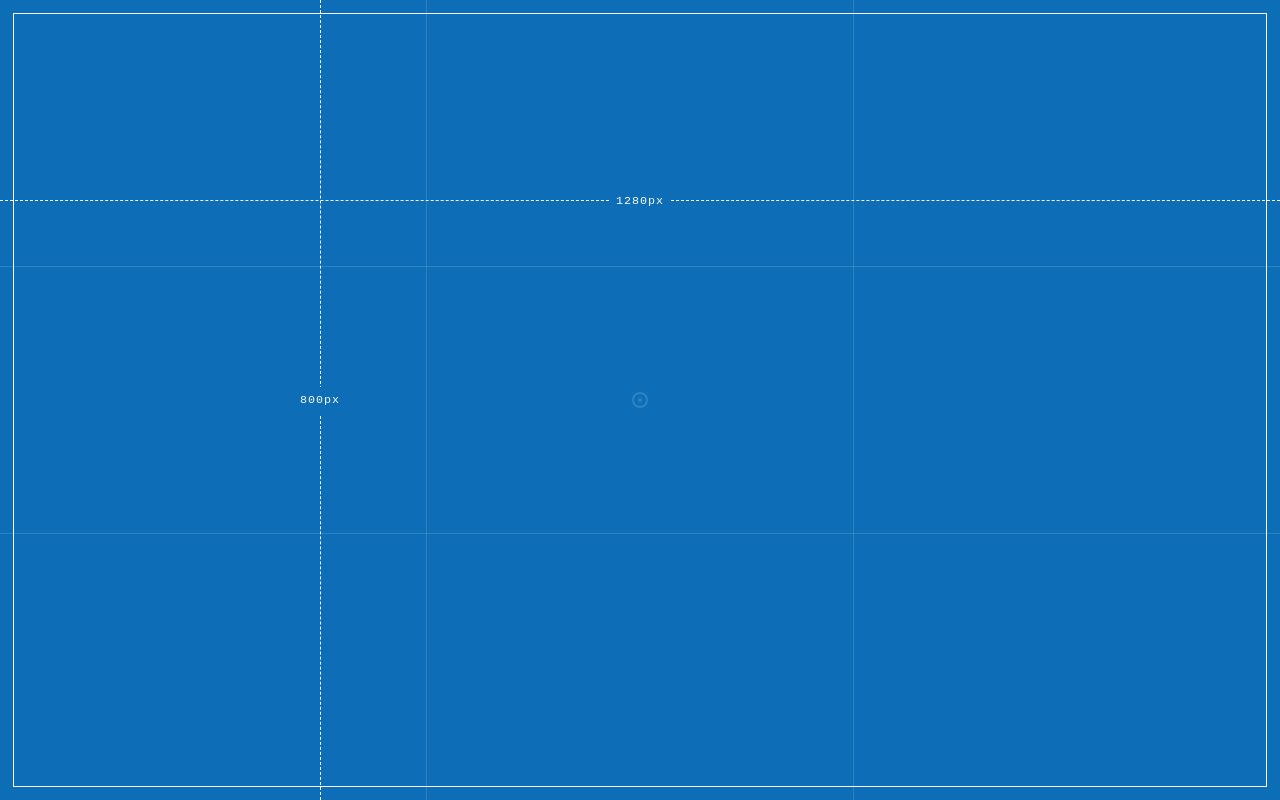
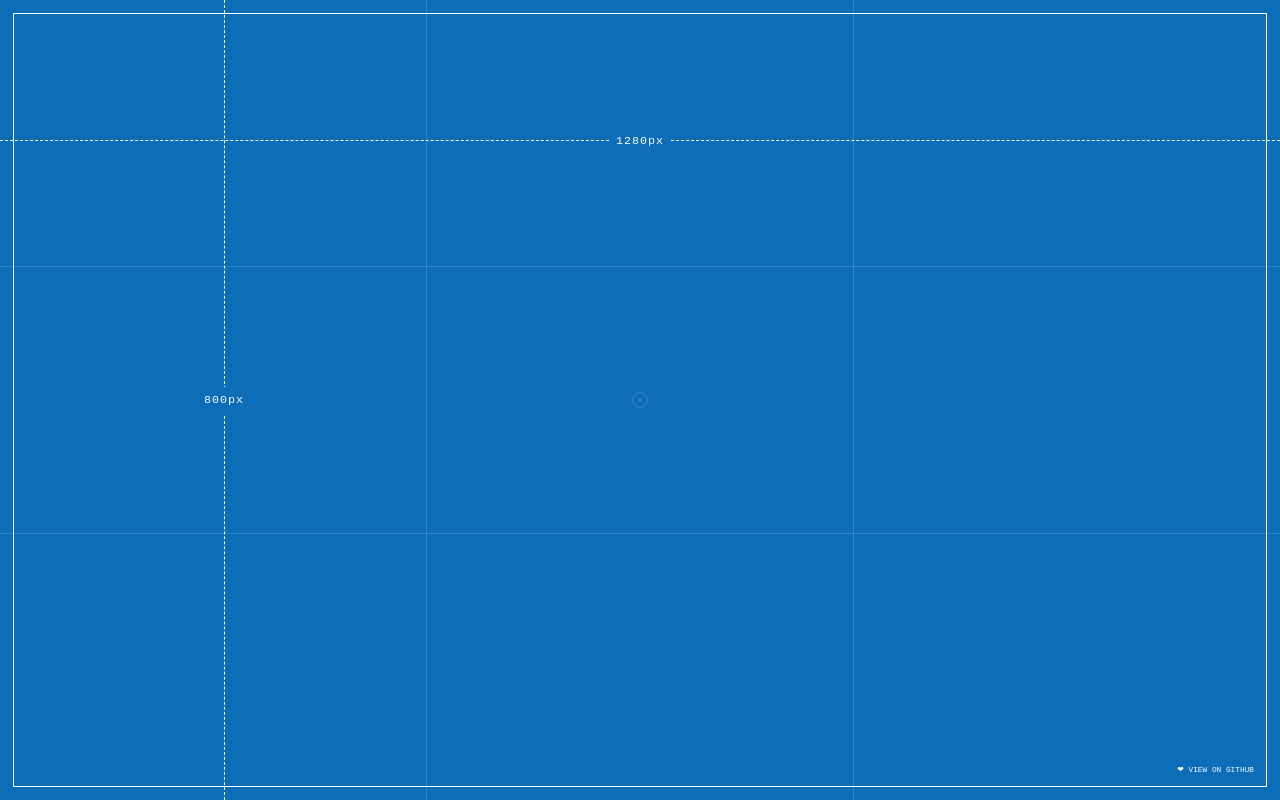
Before and after one commit to marcusmichaels/what-the-svh, a plain HTML site: page index.html in a window 1280 px wide. Drawn offline with Linux system fonts and the light colour scheme.

Commit message:
Refactor CSS and add credit section

```diff
--- a/index.html
+++ b/index.html
@@ -21,7 +21,7 @@
         position: relative;
         margin: 0;
         background: var(--bg);
-        color: var(--fg);
+        color: var(--lgt);
         height: 100svh;
       }
 
@@ -36,7 +36,6 @@
         position: fixed;
         display: flex;
         border-color: var(--lgt);
-        color: var(--lgt);
         align-items: center;
         justify-content: center;
       }
@@ -45,7 +44,7 @@
         width: 100%;
         height: 0px;
         border-top: 1px dashed;
-        top: 25%;
+        top: 17.5%;
         left: 0;
       }
 
@@ -53,7 +52,7 @@
         height: 100%;
         width: 0px;
         border-right: 1px dashed;
-        left: 25%;
+        left: 17.5%;
         top: 0;
       }
 
@@ -108,7 +107,7 @@
         margin-left: -8px;
         pointer-events: none;
         border-radius: 16px;
-        border: 2px solid var(--md);
+        border: 1px solid var(--md);
       }
 
       .crosshair {
@@ -125,6 +124,31 @@
         background-color: var(--md);
         border-radius: 4px;
       }
+
+      .credit {
+        position: fixed;
+        bottom: 2rem;
+        right: 2rem;
+        left: 20%;
+        font-size: 0.6rem;
+        text-transform: uppercase;
+        text-align: right;
+
+        span {
+          display: block;
+          font-weight: bold;
+          color: tomato;
+          font-size: 2em;
+        }
+
+        a {
+          display: block;
+          color: inherit;
+          text-decoration: none;
+          font-size: inherit;
+          margin-top: 1rem;
+        }
+      }
     </style>
   </head>
   <body>
@@ -137,12 +161,16 @@
     <div class="rule-of-thirds-grid"></div>
     <div class="x-axis axis"><div class="value" id="svhX">-</div></div>
     <div class="y-axis axis"><div class="value" id="svhY">-</div></div>
+    <div class="credit">
+      <span id="supportNote"></span>
+      <a href="https://github.com/marcusmichaels/what-the-svh">❤︎ View on GitHub</a>
+    </div>
 
     <script>
       (function () {
         const svhElX = document.getElementById("svhX");
         const svhElY = document.getElementById("svhY");
-        // const noteEl = document.getElementById("supportNote");
+        const noteEl = document.getElementById("supportNote");
 
         // tiny helper to read a CSS custom prop as a number
         function readNumberFromCSSVar(name) {
@@ -171,12 +199,12 @@
           svhElX.textContent = Math.round(width) + "px";
           svhElY.textContent = Math.round(height) + "px";
 
-          // // info / fallback messaging
-          // if (!CSS.supports("height", "100svh")) {
-          //     noteEl.textContent = "Your browser doesn't support svh. Value above is just what we measured anyway.";
-          // } else {
-          //     noteEl.textContent = "";
-          // }
+          // info / fallback messaging
+          if (!CSS.supports("height", "100svh")) {
+            noteEl.textContent = "Your browser doesn't support svh";
+          } else {
+            noteEl.textContent = "";
+          }
         }
 
         // run now
```
